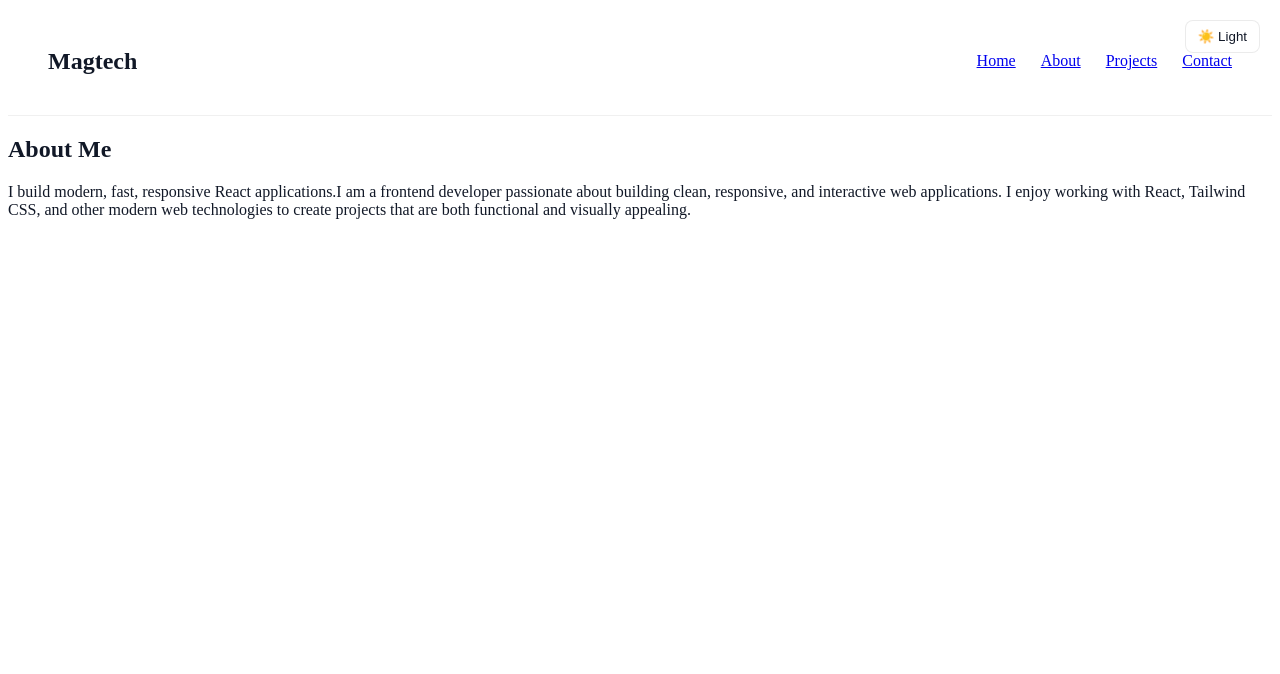
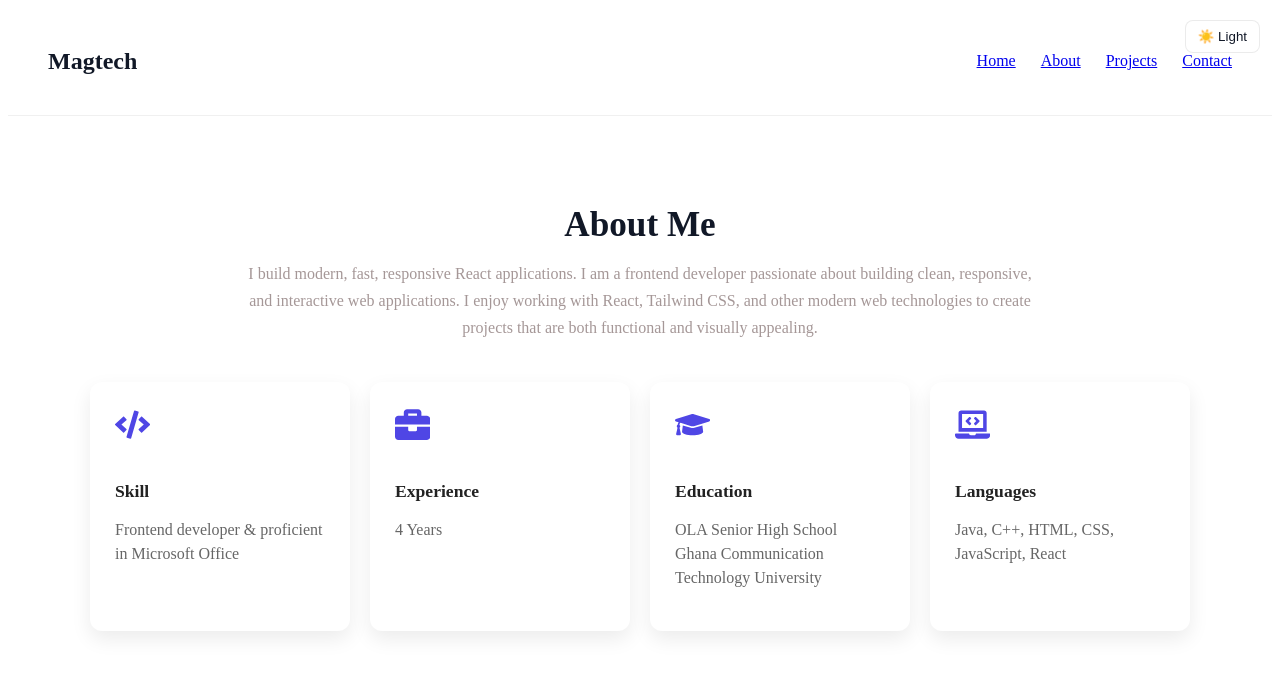
Before and after one commit to PRECIOUS1246/my-portfolio, a React (Vite) app in the folder my-portfolio/: page /about in a window 1280 px wide. Shown: the top 674 px of the page. Built offline with nearby package versions, Linux system fonts and the light colour scheme.

Commit message:
first commit

```diff
--- a/my-portfolio/package.json
+++ b/my-portfolio/package.json
@@ -12,6 +12,7 @@
   "dependencies": {
     "react": "^19.2.0",
     "react-dom": "^19.2.0",
+    "react-icons": "^5.5.0",
     "react-router-dom": "^6.30.2"
   },
   "devDependencies": {
--- a/my-portfolio/src/components/About.jsx
+++ b/my-portfolio/src/components/About.jsx
@@ -1,13 +1,48 @@
+import { FaCode, FaBriefcase, FaGraduationCap, FaLaptopCode } from "react-icons/fa";
+
 function About() {
   return (
     <section id="about" className="about">
       <h2>About Me</h2>
-      <p>I build modern, fast, responsive React applications.I am a frontend developer passionate about building clean, responsive,
-        and interactive web applications. I enjoy working with React, Tailwind
-        CSS, and other modern web technologies to create projects that are both
-        functional and visually appealing.</p>
+
+      <p className="about-text">
+        I build modern, fast, responsive React applications. I am a frontend
+        developer passionate about building clean, responsive, and interactive
+        web applications. I enjoy working with React, Tailwind CSS, and other
+        modern web technologies to create projects that are both functional and
+        visually appealing.
+      </p>
+
+      <div className="info-cards">
+        <div className="info-card">
+          <FaCode className="info-icon" />
+          <h4>Skill</h4>
+          <p>Frontend developer & proficient in Microsoft Office</p>
+        </div>
+
+        <div className="info-card">
+          <FaBriefcase className="info-icon" />
+          <h4>Experience</h4>
+          <p>4 Years</p>
+        </div>
+
+        <div className="info-card">
+          <FaGraduationCap className="info-icon" />
+          <h4>Education</h4>
+          <p>
+            OLA Senior High School <br />
+            Ghana Communication Technology University
+          </p>
+        </div>
+
+        <div className="info-card">
+          <FaLaptopCode className="info-icon" />
+          <h4>Languages</h4>
+          <p>Java, C++, HTML, CSS, JavaScript, React</p>
+        </div>
+      </div>
     </section>
   );
 }
 
-export default About;
+export default About;
--- a/my-portfolio/src/components/Hero.jsx
+++ b/my-portfolio/src/components/Hero.jsx
@@ -3,8 +3,8 @@ import pic from "../assets/pic.jpg";
 function Hero() {
   return (
     <div id="home" className="hero">
-      <h1>Hello, I'm Magtech</h1>
-      <p>Frontend Developer | React Specialist</p>
+      <h1>Hello, I'm Magdalene Precious Osei</h1>
+      <p>Frontend Developer | React Specialist|System Analyst</p>
       <img className="picture" src={pic} alt="Profile picture" />
 
 
--- a/my-portfolio/src/index.css
+++ b/my-portfolio/src/index.css
@@ -9,13 +9,6 @@
   top: 0;
   z-index: 100;
   border-bottom: 23px solid rgba(112, 52, 52, 0.856);
-}
-
-/* Logo */
-.logo {
-  font-size: 24px;
-  font-weight: bold;
-  color: #100b0e;
 }
 
 /* Navigation links */
@@ -84,3 +77,67 @@ body.dark .navbar {
   padding: 50px 20px;
   align-items: center;
 }
+.about {
+  padding: 60px 20px;
+  max-width: 1100px;
+  margin: auto;
+}
+
+.about h2 {
+  font-size: 2.2rem;
+  margin-bottom: 15px;
+  text-align: center;
+}
+
+.about-text {
+  max-width: 800px;
+  margin: 0 auto 40px;
+  text-align: center;
+  line-height: 1.7;
+  color: #a59797;
+}
+
+.info-cards {
+  display: grid;
+  grid-template-columns: repeat(auto-fit, minmax(220px, 1fr));
+ gap: 20px;
+}
+
+.info-card {
+  background: #ffffff;
+  padding: 25px;
+  border-radius: 12px;
+  box-shadow: 0 8px 20px rgba(0, 0, 0, 0.08);
+  transition: transform 0.3s ease, box-shadow 0.3s ease;
+}
+
+.info-card h4 {
+  margin-bottom: 10px;
+  font-size: 1.1rem;
+  color: #222;
+}
+
+.info-card p {
+  color: #666;
+  line-height: 1.5;
+}
+
+.info-card:hover {
+  transform: translateY(-6px);
+  box-shadow: 0 12px 30px rgba(0, 0, 0, 0.15);
+ line-height: 1.5;
+}
+
+.info-card:hover {
+  transform: translateY(-6px);
+  box-shadow: 0 12px 30px rgba(0, 0, 0, 0.15);
+}
+.info-icon {
+  font-size: 2.2rem;
+  color: #4f46e5; /* modern blue/purple */
+  margin-bottom: 12px;
+}
+
+.info-card {
+  text-align: center;
+}
```
Also changed, not shown: 1 other file (tests, documents, lock files or other folders).
